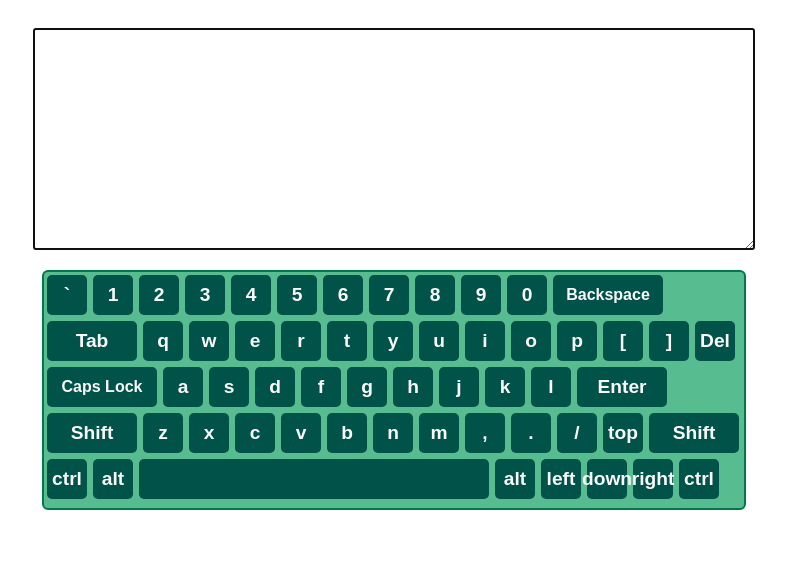
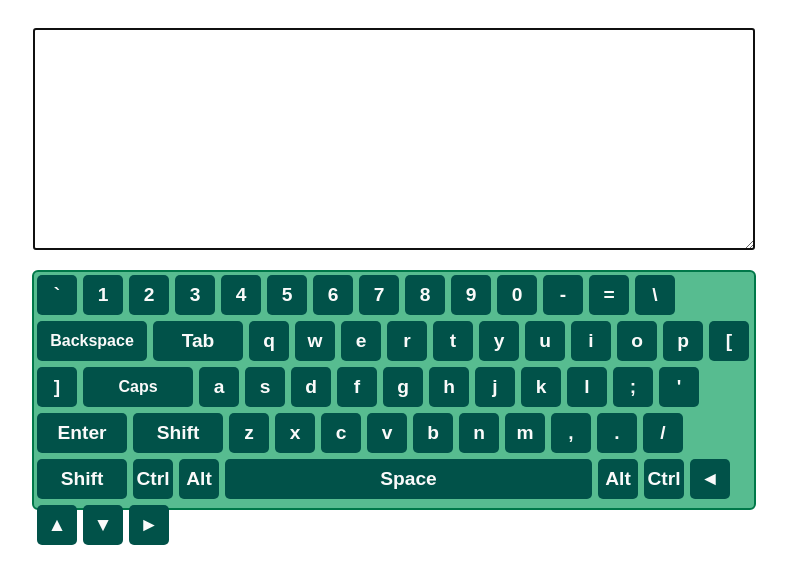
Before and after one commit to Tabarzin/Virtual-Keyboard, a plain HTML site: page index.html in a window 1280 px wide. Shown: the whole page, without its empty margins (246-1033 px from the left). Drawn offline with Linux system fonts and the light colour scheme.

Commit message:
refactor: change all js code

```diff
--- a/index.js
+++ b/index.js
@@ -1,243 +1,160 @@
+let rus = false;
+
+let keys = ["`","1","2","3","4","5","6","7","8","9","0","-","=", "backSlash", "Backspace", "Tab", "q","w","e","r","t","y","u","i","o","p","[", "]", "Caps", "a","s","d","f","g","h","j","k","l",";","'", "Enter", "lShift", "z","x","c","v","b","n","m",",",".","/", "rShift", "lCtrl", "lAlt", "space", "rAlt", "rCtrl", "left", "top", "down", "right" ];
+
+let keyCodes = ["Backquote","Digit1","Digit2","Digit3","Digit4","Digit5","Digit6","Digit7","Digit8","Digit9","Digit0", "Minus","Equal","Backslash", "Backspace", "Tab", "KeyQ","KeyW","KeyE","KeyR","KeyT","KeyY","KeyU","KeyI","KeyO","KeyP","BracketLeft",
+"BracketRight", "CapsLock", "KeyA","KeyS","KeyD","KeyF","KeyG","KeyH","KeyJ","KeyK","KeyL","Semicolon","Quote","Enter", "ShiftLeft", "KeyZ","KeyX","KeyC","KeyV","KeyB","KeyN","KeyM","Comma","Period","Slash", "ShiftRight", "ControlLeft", "AltLeft", "Space", "AltRight", "ControlRight", "ArrowLeft", "ArrowUp", "ArrowDown", "ArrowRight" ];
+
+const layoutRu = ["ё","1","2","3","4","5","6","7","8","9","0","-","=", "\\", "Backspace", "Tab", "й","ц","у","к","е","н","г","ш","щ","з","х", "ъ", "Caps Lock", "ф","ы","в","а","п","р","о","л","д","ж","э", "Enter", "lShift", "я","ч","с","м","и","т","ь","б","ю",".", "Shift", "Ctrl", "Alt", "space", "Alt", "Ctrl", "◄", "▲", "▼", "►" ];
+
+const layoutEn = ["`","1","2","3","4","5","6","7","8","9","0","-","=", "\\", "Backspace", "Tab", "q","w","e","r","t","y","u","i","o","p","[", "]", "Caps", "a","s","d","f","g","h","j","k","l",";","'", "Enter", "Shift", "z","x","c","v","b","n","m",",",".","/", "Shift", "Ctrl", "Alt", "Space", "Alt", "Ctrl",  "◄", "▲", "▼", "►"  ];
+
+
 let div = document.createElement('textarea');
 div.classList.add("text-input");
 div.setAttribute("autofocus", "autofocus");
+div.setAttribute("readonly", "readonly");
 document.body.appendChild(div);
 
-/*let keyboard = document.createElement('div');
-keyboard.className = 'keyboard';
-document.body.append(keyboard);
-*/
+/*let key = document.createElement('button');
+key.setAttribute("type", "button");
+key.classList.add("key");
+key.innerHTML = keys[1];
+document.body.appendChild(key);*/
 
-const Keyboard = {
+let keyboard = document.createElement("div");
+keyboard.classList.add("keyboard");
+document.body.appendChild(keyboard);
 
-  elements: {
-
-    //main: null,
-    keyboard: null,
-    keys: []
+document.addEventListener('keydown', (e) => {
+  let letterPressed = e.key;
+  console.log(letterPressed)
+  let x = document.getElementsByClassName('text-input')
+  x.value = letterPressed;
+})
 
 
-  },
+for (let i = 0; i < keyCodes.length; i++) {
+   const keyButton = document.createElement('button');
+   keyButton.setAttribute("type", "button");
+   keyButton.classList.add("key");
+   keyboard.appendChild(keyButton);
 
-  eventHandlers: {
-    oninput: null,
-  },
+  keyButton.id = keyCodes[i];
+
+        switch(keyCodes[i]) {
+        case "Backspace":
+        keyButton.classList.add("key-big-backspace");
+
+          break;
+
+          case "Tab":
+          keyButton.classList.add("key-big");
 
 
-  properties: {
-    value: "",
-    capsLock: false
-  },
+        /*  keyButton.addEventListener("click", () => {
+
+            this.properties.value += "  ";
+            this._triggerEvent("oninput");
+              });
+    */
+           break;
+
+        case "CapsLock":
+          keyButton.classList.add("key-big-caps");
 
 
-  init() {
+        /*  keyButton.addEventListener("click", () => {
 
-    this.elements.keyboard = document.createElement("div");
-    this.elements.keyboard.classList.add("keyboard");
-    this.elements.keyboard.appendChild(this._createKeys());
-    this.elements.keys = this.elements.keyboard.querySelectorAll(".key");
+            this._toggleCapsLock();
+            });
+  */
+            break;
+
+        case "ShiftLeft":
+        case "ShiftRight":
+
+         keyButton.classList.add("key-big");
 
 
-    document.body.appendChild(this.elements.keyboard);
+        /*  keyButton.addEventListener("click", () => {
 
-    document.querySelectorAll(".text-input").forEach(elem => {
-
-      elem.addEventListener("focus", () => {
-        this.start(elem.value, currentValue => {
-          elem.value = currentValue;
-      });
-
-    });
-
-  });
-  },
-
-
-  _createKeys() {
-
-    const fragment = document.createDocumentFragment();
-
-    const layout = [
-     "`", "1", "2", "3", "4", "5", "6", "7", "8", "9", "0", "backspace",
-     "tab", "q", "w", "e", "r", "t", "y", "u", "i", "o", "p", "[", "]", "del",
-      "caps", "a", "s", "d", "f", "g", "h", "j", "k", "l", "enter",
-      "shift", "z", "x", "c", "v", "b", "n", "m", ",", ".", "/", "top", "right-shift",
-      "ctrl", "alt", "space", "alt", "left", "down", "right", "ctrl"
-  ];
-
-    layout.forEach(key => {
-
-      const keyButton = document.createElement('button');
-      const lineBreak = ["backspace", "del", "enter", "right-shift"].indexOf(key) !== -1;
-
-      keyButton.setAttribute("type", "button");
-      keyButton.classList.add("key");
-
-      switch(key) {
-
-        case "backspace":
-          keyButton.classList.add("key-big-backspace");
-          keyButton.innerHTML = "Backspace";
-
-          keyButton.addEventListener("click", () => {
-
-            this.properties.value = this.properties.value.substring(0, this.properties.value.length -1);
-            this._triggerEvent("oninput");
+          this._toggleShift();
           });
+      */
           break;
 
 
 
-        case "tab":
+        case "Enter":
           keyButton.classList.add("key-big");
-          keyButton.innerHTML = "Tab";
-
-          keyButton.addEventListener("click", () => {
-
-            this.properties.value += "  ";
-            this._triggerEvent("oninput");
-              });
-
-           break;
 
 
-        case "caps":
-          keyButton.classList.add("key-big-caps");
-          keyButton.innerHTML = "Caps Lock";
+        /*  keyButton.addEventListener("click", () => {
 
-          keyButton.addEventListener("click", () => {
-
-            this._toggleCapsLock();
+            this.properties.value += "\n";
+            this._triggerEvent("oninput");
             });
-
-            break;
-
-        case "shift":
-          keyButton.classList.add("key-big");
-          keyButton.innerHTML = "Shift";
-
-          keyButton.addEventListener("click", () => {
-
-          this._toggleShift();
-          });
-
+*/
           break;
 
-          case "right-shift":
-            keyButton.classList.add("key-big");
-            keyButton.innerHTML = "Shift";
-
-            keyButton.addEventListener("click", () => {
-
-            this._toggleShift();
-            });
-
-            break;
-
-        case "enter":
-          keyButton.classList.add("key-big");
-          keyButton.innerHTML = "Enter";
-
-          keyButton.addEventListener("click", () => {
-
-            this.properties.value += "/n";
-            this._triggerEvent("oninput");
-            });
-
-          break;
+       case "Space":
+          keyButton.classList.add("key-space");
 
 
-        case "space":
-          keyButton.classList.add("key-space");
-          keyButton.innerHTML = " ";
-
-          keyButton.addEventListener("click", () => {
+       /*   keyButton.addEventListener("click", () => {
 
             this.properties.value += " ";
             this._triggerEvent("oninput");
               });
 
-
-          this._triggerEvent("oninput");
+          this._triggerEvent("oninput");*/
           break;
 
-        case "del":
-          keyButton.classList.add("key");
-          keyButton.innerHTML = "Del";
-
-          keyButton.addEventListener("click", () => {
-
-            this.properties.value = "";
-            this._triggerEvent("oninput");
-
-          });
-
-          break;
-
-
-        default:
-          keyButton.textContent = key;
-          keyButton.addEventListener("click", () => {
+        /*  default:
+          keyButton.textContent = key;*/
+        /*  keyButton.addEventListener("click", () => {
 
             this.properties.value += this.properties.capsLock ? key.toUpperCase() : key.toLowerCase();
             this._triggerEvent("oninput");
-                });
-          break;
+                });*/
 
 
-      }
-
-      fragment.appendChild(keyButton);
-      if(lineBreak) {
-        fragment.appendChild(document.createElement("br"));
-      }
-    });
-
-    return fragment;
-
-  },
-
-  _triggerEvent(handlerName) {
-
-      if (typeof this.eventHandlers[handlerName] == "function") {
-          this.eventHandlers[handlerName](this.properties.value);
-      }
-
-  },
-
-  _toggleCapsLock() {
-
-    this.properties.capsLock = !this.properties.capsLock;
+  };
 
 
-    document.querySelector(".key-big-caps").classList.toggle("key-activated");
-
-    for(const key of this.elements.keys) {
-
-      if(key.childElementCount === 0 && (key.textContent !== "backspace") && (key.textContent !== "del") && (key.textContent !== "ctrl") && (key.textContent !== "alt") && (key.textContent !== "shift") && (key.textContent !== "enter") && (key.textContent !== "tab")) {
-
-        key.textContent = this.properties.capsLock ? key.textContent.toUpperCase() : key.textContent.toLowerCase();
-
-      }
-
-    }
-
-  },
-
-  start (initialValue, oninput) {
-    this.properties.value = initialValue || "";
-    this.eventHandlers.oninput = oninput;
-
-},
+}
 
 
+  function generateLayout (lang) {
+
+   for(let i = 0; i < keyCodes.length; i++)    {
+
+    let buttonID = document.getElementById(keyCodes[i]);
+
+       if (lang === "en") {
+          buttonID.textContent = layoutEn[i];
+
+     }
+
+   else if (lang === "ru") {
+          buttonID.textContent = layoutRu[i];
+
+   }
+
+}
+  }
+
+if(!rus) {
+  generateLayout("en");
+}
 
 
-};
+document.addEventListener('keydown', function(event) {
+    if (event.ctrlKey && event.altKey) {
 
+      rus = !rus;
+     generateLayout();
 
-window.addEventListener("DOMContentLoaded", function() {
-
-  Keyboard.init();
-
-});
+   }
+ });
--- a/style.css
+++ b/style.css
@@ -13,7 +13,7 @@ textarea {
 }
 
 .keyboard {
-  width: 700px;
+  width: 720px;
   height: 236px;
   margin: 0 auto;
   background: #57bc90;
@@ -64,5 +64,5 @@ textarea {
 }
 
 .key-space {
-  width: 350px;
+  width: 367px;
 }
```
